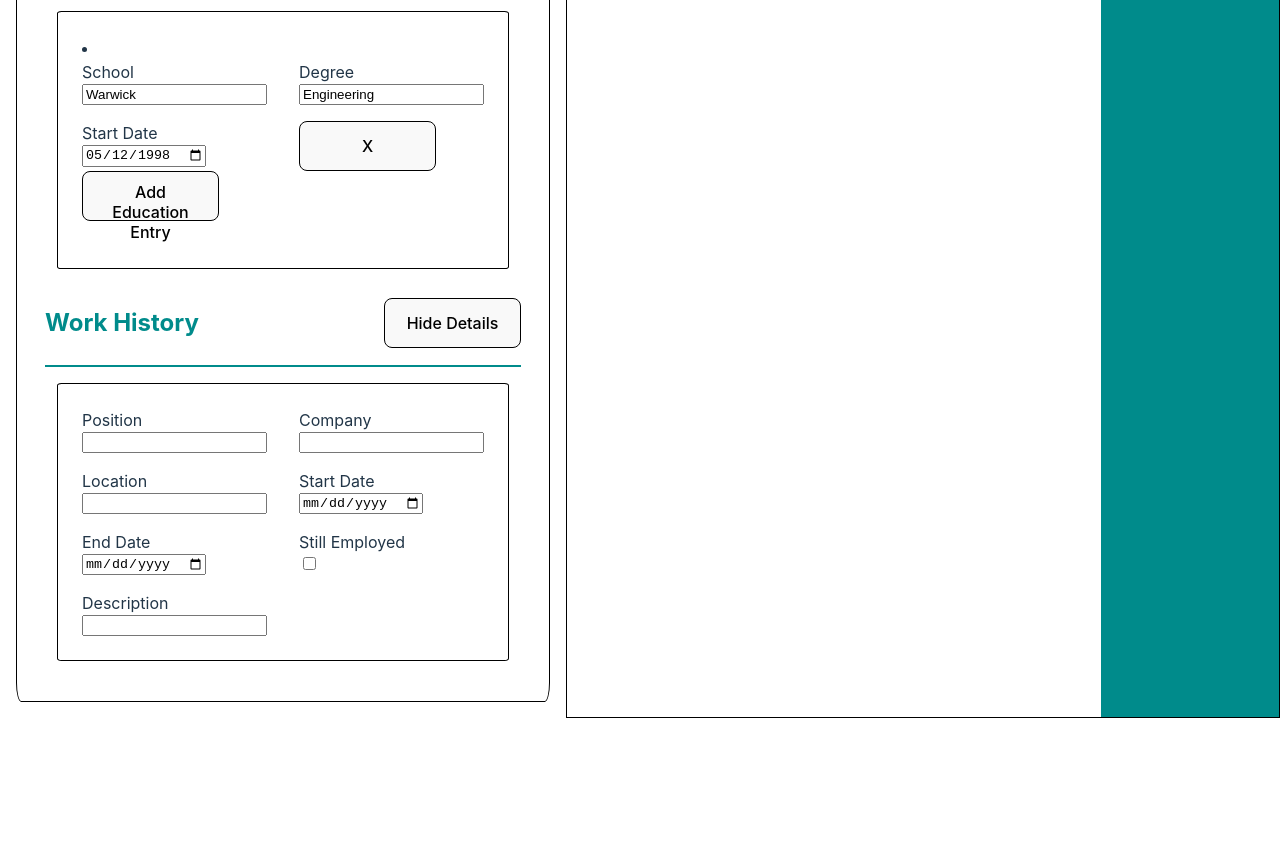
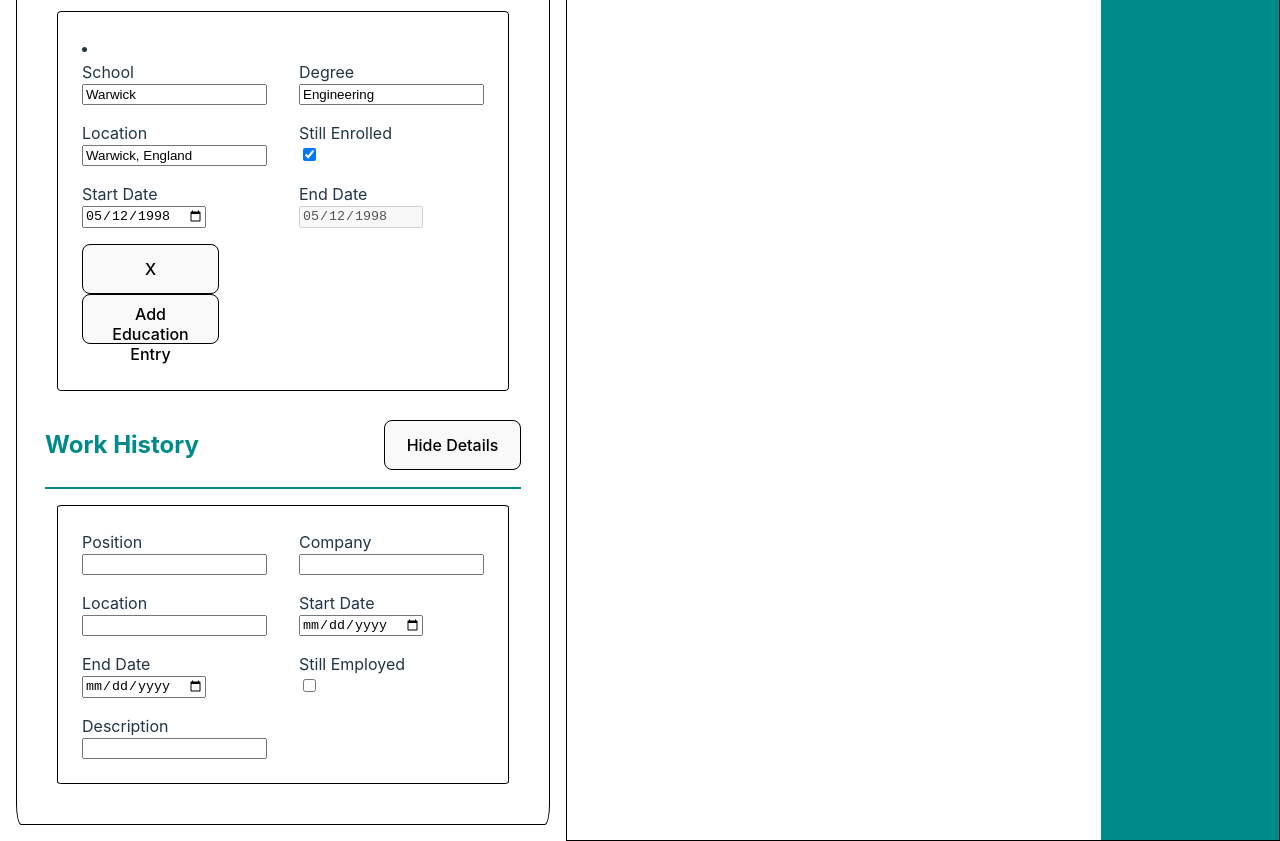
Before and after one commit to dec-gr/odin-cv-application, a React (Vite) app: page / in a window 1280 px wide. Shown: the part 1240-2081 px from the top of the page. Before the commit the page ends 1958 px from the top, so only its background shows below. Built offline with nearby package versions, Linux system fonts and the light colour scheme.

Commit message:
still enrolled checkbox data updates

```diff
--- a/src/CVApplication.jsx
+++ b/src/CVApplication.jsx
@@ -30,6 +30,9 @@ const initialEducation = [
     school: 'Warwick',
     degree: 'Engineering',
     startDate: '1998-05-12',
+    endDate: '1998-05-12',
+    stillEnrolled: true,
+    location: 'Warwick, England',
     id: uuidv4(),
   },
 ];
--- a/src/components/EducationCard.jsx
+++ b/src/components/EducationCard.jsx
@@ -20,28 +20,55 @@ function EducationCard({
   handleSchoolChange,
   handleDegreeChange,
   handleStartDateChange,
+  handleEndDateChange,
+  handleIsStillEnrolledChange,
+  handleLocationChange,
   removeEducationHandler,
 }) {
   return (
     <DataForm>
       <Input
         label="School"
-        value={educationEntry.school}
+        fieldValue={educationEntry.school}
         controlled={true}
         onChange={(e) => handleSchoolChange(educationEntry.id, e)}
       />
       <Input
         label="Degree"
         controlled={true}
-        value={educationEntry.degree}
+        fieldValue={educationEntry.degree}
         onChange={(e) => handleDegreeChange(educationEntry.id, e)}
       />
+      <Input
+        label="Location"
+        controlled={true}
+        fieldValue={educationEntry.location}
+        onChange={(e) => handleLocationChange(educationEntry.id, e)}
+      />
+
+      <label className="Input">
+        Still Enrolled
+        <input
+          type="checkBox"
+          onClick={(e) => handleIsStillEnrolledChange(educationEntry.id, e)}
+          checked={educationEntry.stillEnrolled}
+        ></input>
+      </label>
+
       <Input
         label="Start Date"
         type="date"
         controlled={true}
-        value={educationEntry.startDate}
+        fieldValue={educationEntry.startDate}
         onChange={(e) => handleStartDateChange(educationEntry.id, e)}
+      />
+      <Input
+        label="End Date"
+        type="date"
+        controlled={true}
+        fieldValue={educationEntry.endDate}
+        onChange={(e) => handleEndDateChange(educationEntry.id, e)}
+        disabled={educationEntry.stillEnrolled}
       />
       <button onClick={() => removeEducationHandler(educationEntry.id)}>
         X
@@ -83,6 +110,25 @@ export default function EducationList({ education, setEducation }) {
     );
   }
 
+  function handleEndDateChange(id, e) {
+    setEducation(
+      updateValueInObjectArray(education, id, 'endDate', e.target.value)
+    );
+  }
+
+  function handleIsStillEnrolledChange(id, e) {
+    setEducation(
+      updateValueInObjectArray(education, id, 'stillEnrolled', e.target.checked)
+    );
+    console.log(e.target.checked);
+  }
+
+  function handleLocationChange(id, e) {
+    setEducation(
+      updateValueInObjectArray(education, id, 'location', e.target.value)
+    );
+  }
+
   function addEducationEntry() {
     setEducation([...education, { id: uuidv4() }]);
   }
@@ -100,6 +146,9 @@ export default function EducationList({ education, setEducation }) {
             handleSchoolChange={handleSchoolChange}
             handleDegreeChange={handleDegreeChange}
             handleStartDateChange={handleStartDateChange}
+            handleEndDateChange={handleEndDateChange}
+            handleIsStillEnrolledChange={handleIsStillEnrolledChange}
+            handleLocationChange={handleLocationChange}
             removeEducationHandler={removeEducationHandler}
           />
         </li>
--- a/src/components/Input.jsx
+++ b/src/components/Input.jsx
@@ -5,14 +5,22 @@ export default function Input({
   type = 'text',
   controlled = false,
   onChange,
-  value = '',
+  fieldValue = '',
+  disabled = false,
 }) {
+  // const value = type === 'checkBox' ? 'checked' : value;
+
   return (
     <label className="Input">
       {label}
       {/* <input type={type} role="textbox"></input> */}
       {controlled ? (
-        <input type={type} onChange={onChange} value={value}></input>
+        <input
+          type={type}
+          onChange={onChange}
+          value={fieldValue}
+          disabled={disabled}
+        ></input>
       ) : (
         <input type={type}></input>
       )}
```
